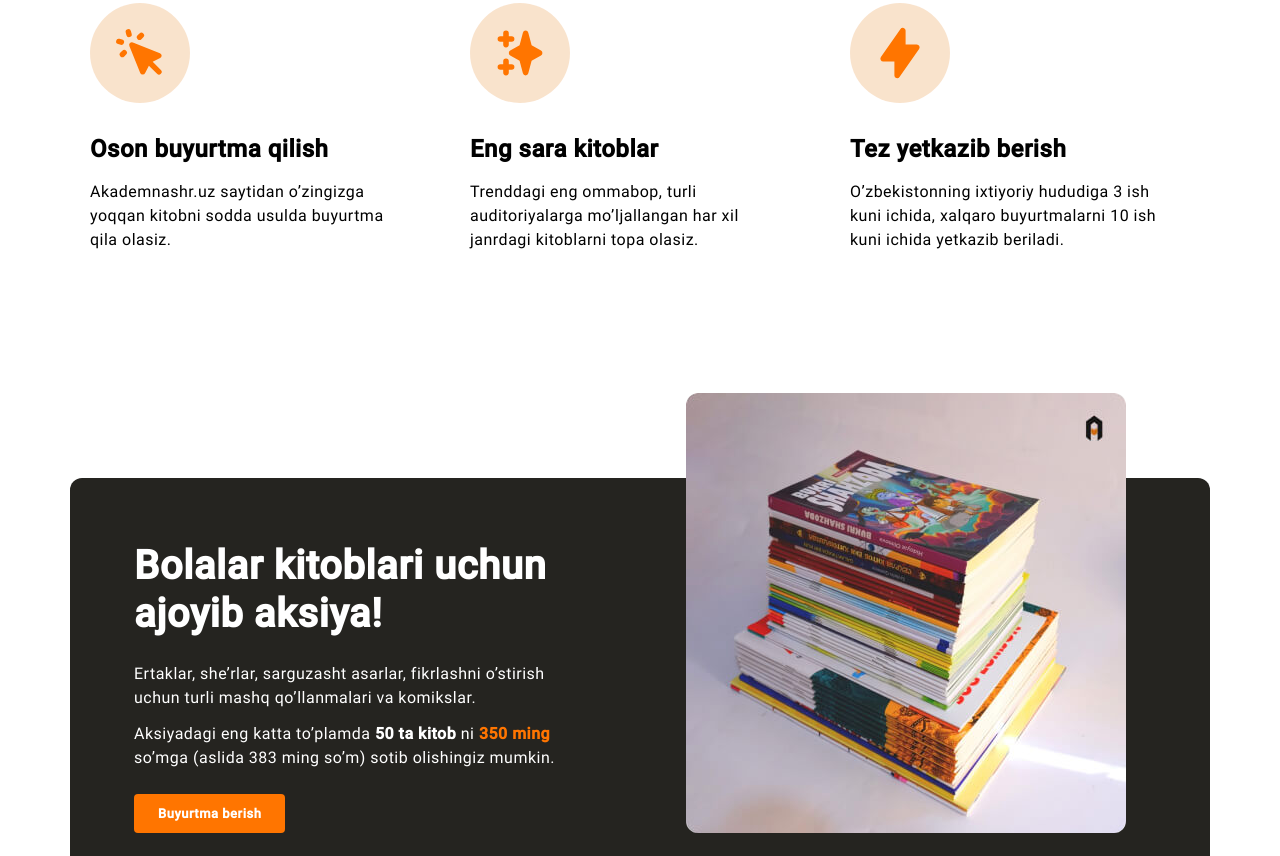
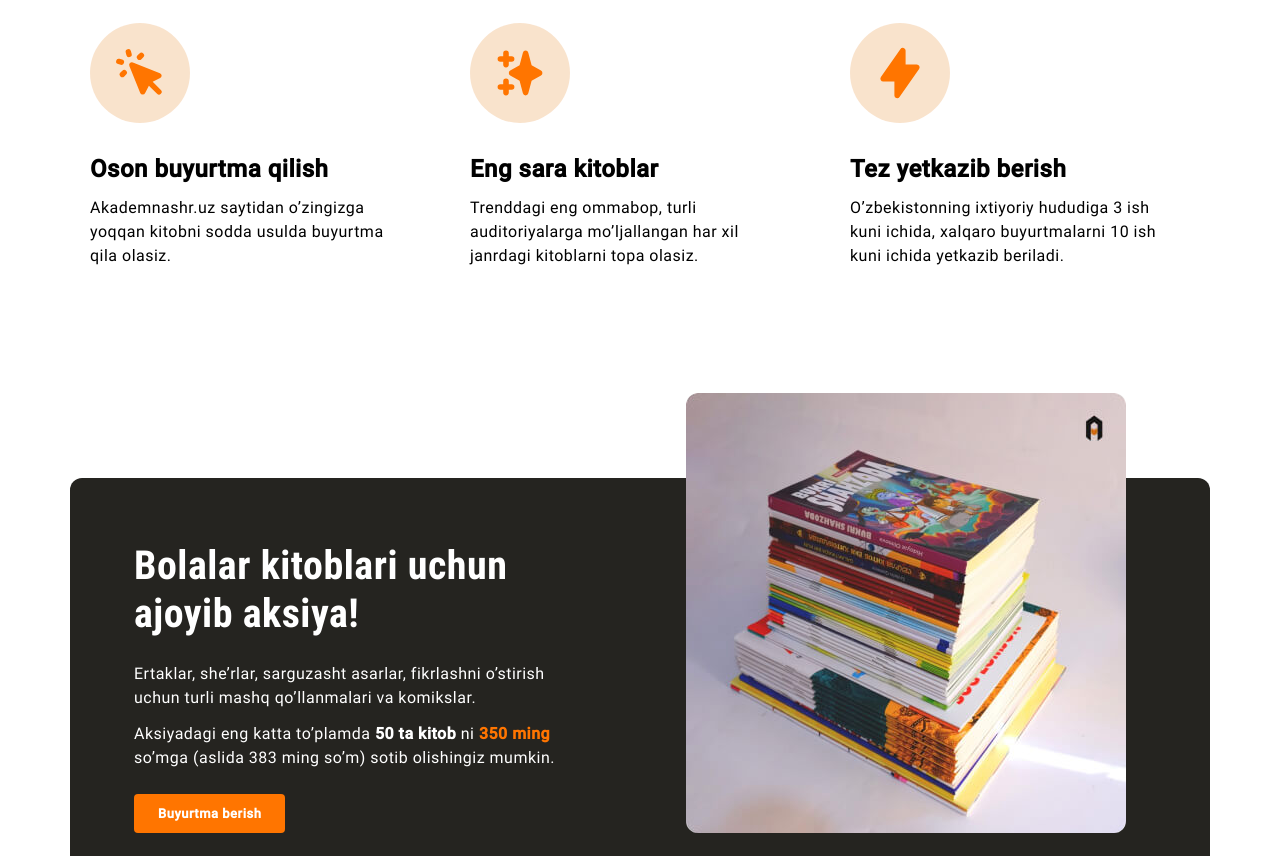
Before and after one commit to Muhammadumar2002/Akademnashr, a plain HTML site: page index.html in a window 1280 px wide. Shown: the part 1144-2000 px from the top of the page. Drawn offline with Linux system fonts and the light colour scheme.

Commit message:
Add fixed issue

```diff
--- a/css/styles.css
+++ b/css/styles.css
@@ -1,5 +1,14 @@
 *{
   box-sizing: border-box;
+}
+
+html{
+  height: 100%;
+}
+
+:root {
+  --roboto:"Roboto", Arial, sans-serif;
+  --condensed:"Roboto Condensed",Arial, sans-serif;
 }
 
 /* FONTS  */
@@ -31,11 +40,14 @@
 }
 
 body {
+  display: flex;
+  flex-direction: column;
+  height: 100%;
   padding: 0;
   margin: 0;
   font-size: 16px;
   line-height: 1.5;
-  font-family: "Roboto","Roboto Condensed",Arial, sans-serif;
+  font-family: var(--roboto);
   letter-spacing: 0.5px;
 }
 
@@ -57,7 +69,7 @@ margin-right: auto;
 /* SITE-HEADER  */
 .site-header{
   padding-top: 16px;
-  padding-bottom: 16px;
+  padding-bottom: 36px;
   border-top: 5px solid #ff7500;
   background-color: #fff;
   margin-bottom: 62px;
@@ -75,6 +87,7 @@ margin-right: auto;
 }
 
 .site-header__img {
+  margin-right: 10px;
   display: block;
 }
 
@@ -99,6 +112,7 @@ opacity: 0.6;
   list-style: none;
 }
 .sitenav__item{
+  white-space: nowrap;
   margin-right: 32px;
 }
 
@@ -143,6 +157,10 @@ margin-right: 0;
 
 .site-header__main-link:active{
   opacity: 0.6;
+}
+
+.main-content{
+  flex-grow: 1;
 }
 
 /* HERO  */
@@ -194,7 +212,7 @@ margin-right: 0;
 /* FEATURES  */
 .features {
   padding-top: 210px;
-  padding-bottom: 210px;
+  padding-bottom: 110px;
 }
 .features__orange-line {
   width: 80px;
@@ -220,8 +238,6 @@ margin-right: 0;
   margin: 0;
   list-style: none;
 }
-.feature {
-}
 .feature__icon-wrapper {
   display: flex;
   justify-content: center;
@@ -245,6 +261,7 @@ margin-right: 0;
   letter-spacing: 0.5px;
 }
 .feature__info {
+  margin: 0;
   max-width: 314px;
   font-family: 'Roboto';
   font-style: normal;
@@ -266,8 +283,8 @@ margin-right: 0;
 
 /* PROMO  */
   .promo{
+    padding-top: 100px;
     padding-bottom: 160px;
-    margin-bottom: 16px;
   }
 
   .promo__container {
@@ -289,7 +306,7 @@ margin-right: 0;
     margin-bottom: 24px;
     font-size: 40px;
     line-height: 48px;
-    font-family:  "Roboto Condensed","Roboto", "Arial" sans-serif;
+    font-family: var(--condensed) ;
   }
   .promo__info-wrapper{
     margin-bottom: 24px;
--- a/index.html
+++ b/index.html
@@ -4,7 +4,7 @@
   <meta charset="UTF-8">
   <meta http-equiv="X-UA-Compatible" content="IE=edge">
   <meta name="viewport" content="width=device-width, initial-scale=1.0">
-  <title>CSS asoslari</title>
+  <title>Akademnashr</title>
 
   <link rel="stylesheet" href="css/normalize.css">
   <link rel="stylesheet" href="css/styles.css">
@@ -34,7 +34,7 @@
 
 
 
-    <main>
+    <main class="main-content">
       <!-- Hero -->
 
       <section class="hero">
```
